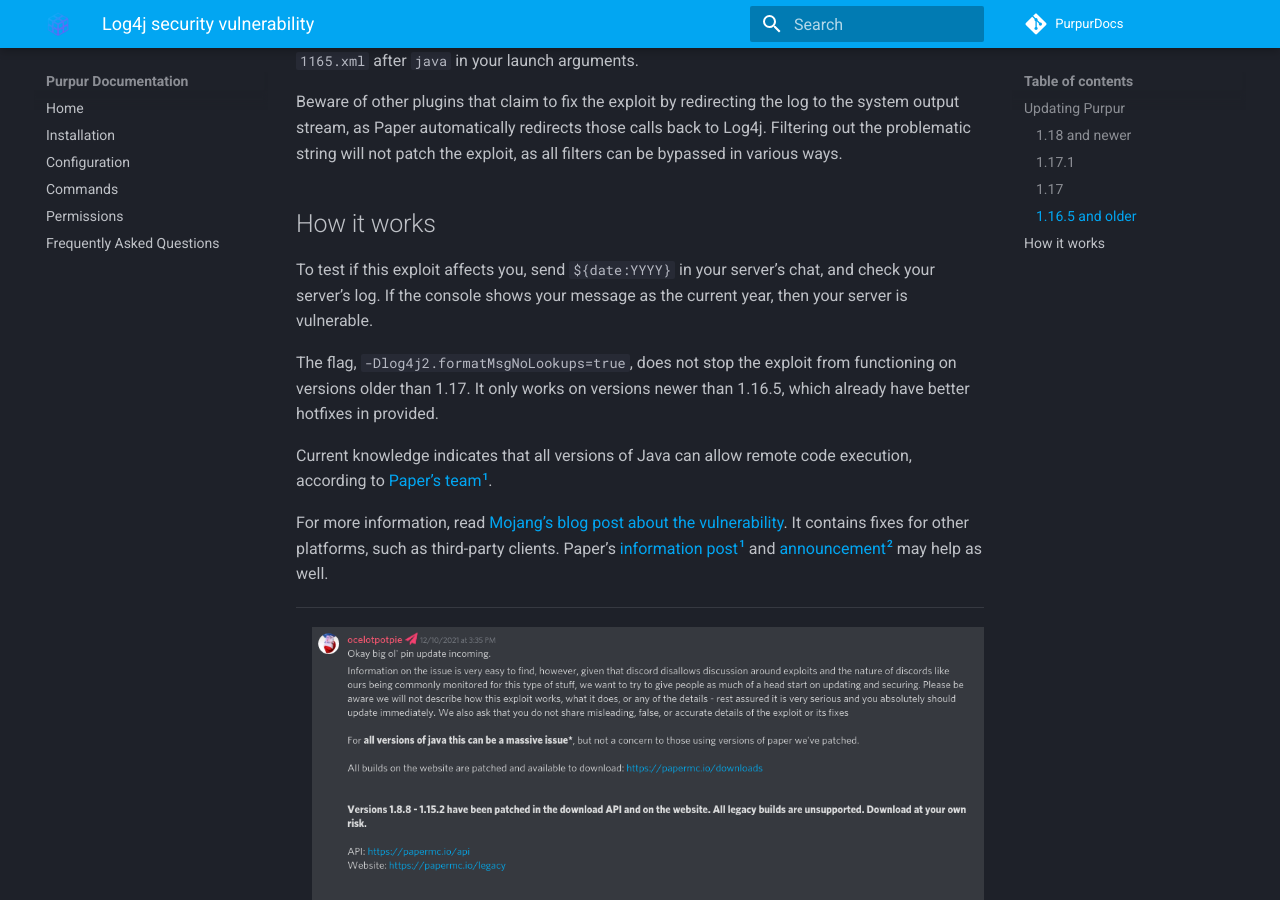
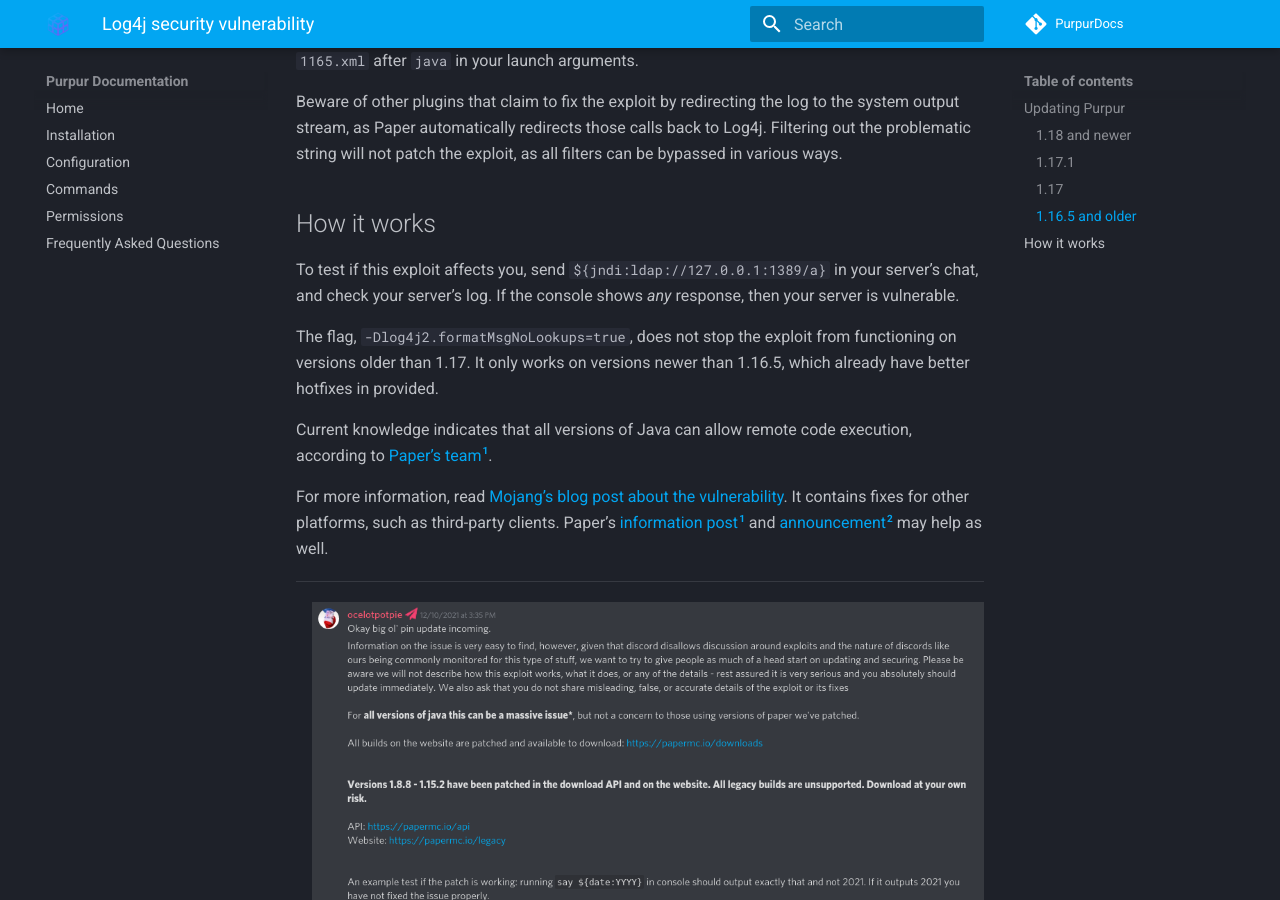
Before and after one commit to PurpurMC/PurpurDocs, an MkDocs documentation site: the page built from mkdocs/Log4j.md, in a window 1280 px wide and 900 px high, scrolled down 1181 px. Built offline with MkDocs 1.6.1 and Material for MkDocs 9.7.7, drawn with Linux system fonts in a browser that asks for light colours; comment, search, counter and statistics services are not loaded.

Commit message:
better way of checking for the exploit

```diff
--- a/mkdocs/Log4j.md
+++ b/mkdocs/Log4j.md
@@ -23,7 +23,7 @@
 Beware of other plugins that claim to fix the exploit by redirecting the log to the system output stream, as Paper automatically redirects those calls back to Log4j. Filtering out the problematic string will not patch the exploit, as all filters can be bypassed in various ways.
 
 ## How it works
-To test if this exploit affects you, send `${date:YYYY}` in your server’s chat, and check your server’s log. If the console shows your message as the current year, then your server is vulnerable.
+To test if this exploit affects you, send `${jndi:ldap://127.0.0.1:1389/a}` in your server’s chat, and check your server’s log. If the console shows *any* response, then your server is vulnerable.
 
 The flag, `-Dlog4j2.formatMsgNoLookups=true`, does not stop the exploit from functioning on versions older than 1.17. It only works on versions newer than 1.16.5, which already have better hotfixes in provided.
 
```
